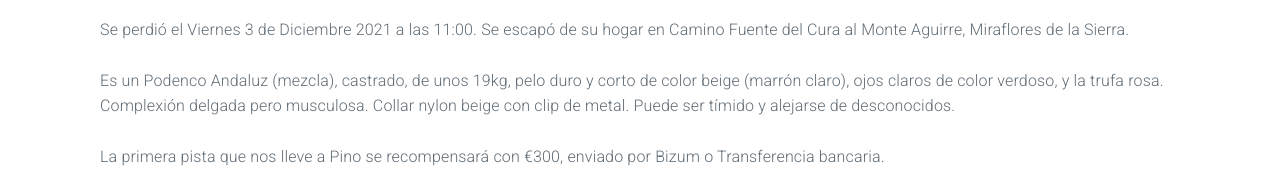
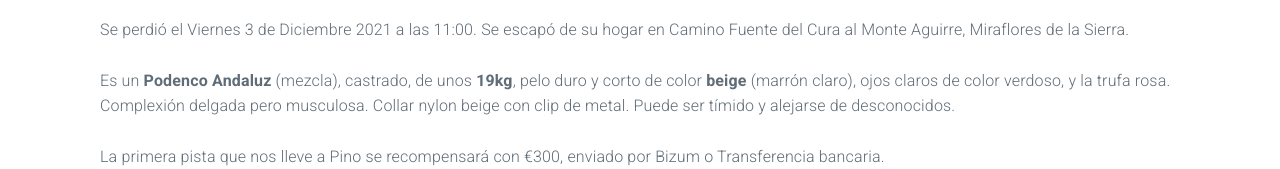
Before and after one commit to samlown/pino.dog, a plain HTML site: page index.html in a window 1280 px wide. Shown: the part 123-292 px from the top of the page. Drawn offline with nearby package versions, Linux system fonts and the light colour scheme.

Commit message:
Emphasis

```diff
--- a/index.html
+++ b/index.html
@@ -31,7 +31,7 @@
       </p>
 
       <p>
-        Es un Podenco Andaluz (mezcla), castrado, de unos 19kg, pelo duro y corto de color beige (marrón claro), ojos claros de color verdoso, y la trufa rosa. Complexión delgada pero musculosa. Collar nylon beige con clip de metal. Puede ser tímido y alejarse de desconocidos.
+      Es un <strong>Podenco Andaluz</strong> (mezcla), castrado, de unos <strong>19kg</strong>, pelo duro y corto de color <strong>beige</strong> (marrón claro), ojos claros de color verdoso, y la trufa rosa. Complexión delgada pero musculosa. Collar nylon beige con clip de metal. Puede ser tímido y alejarse de desconocidos.
       </p>
 
       <p>
```
